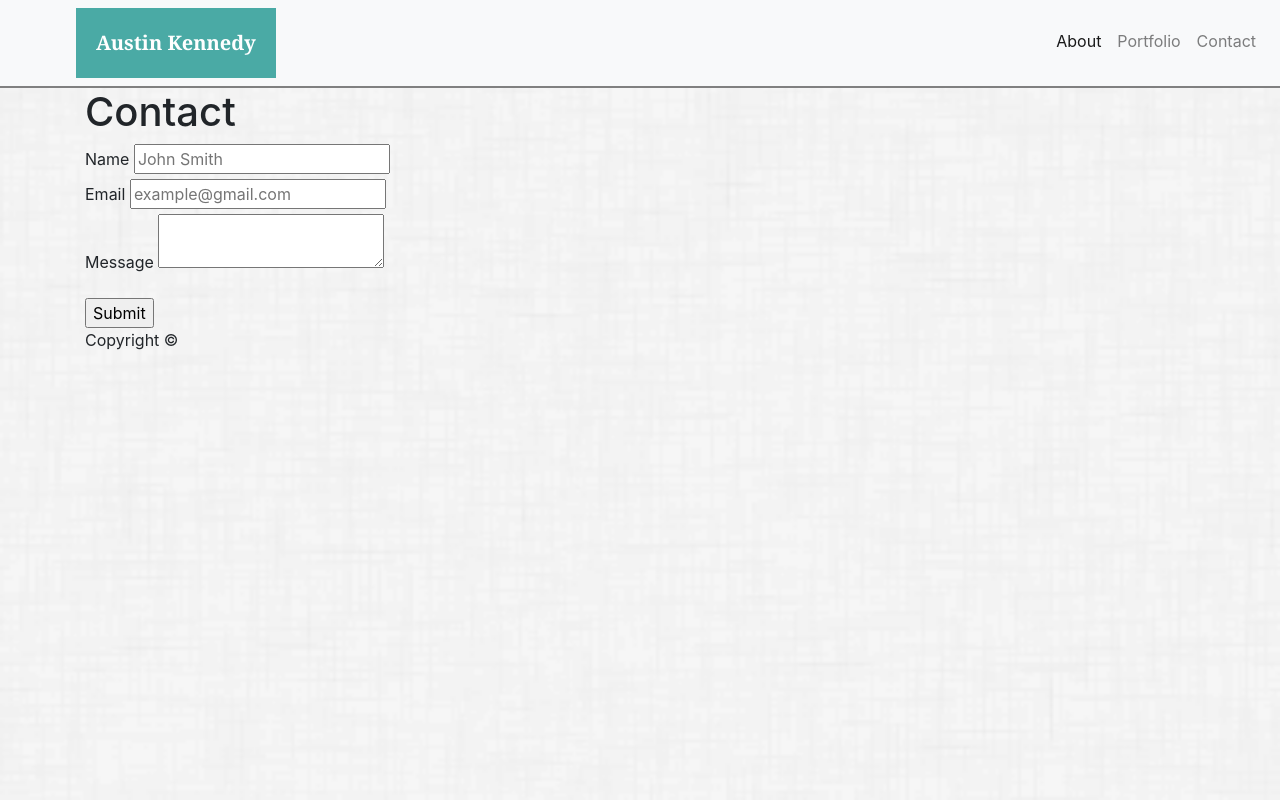
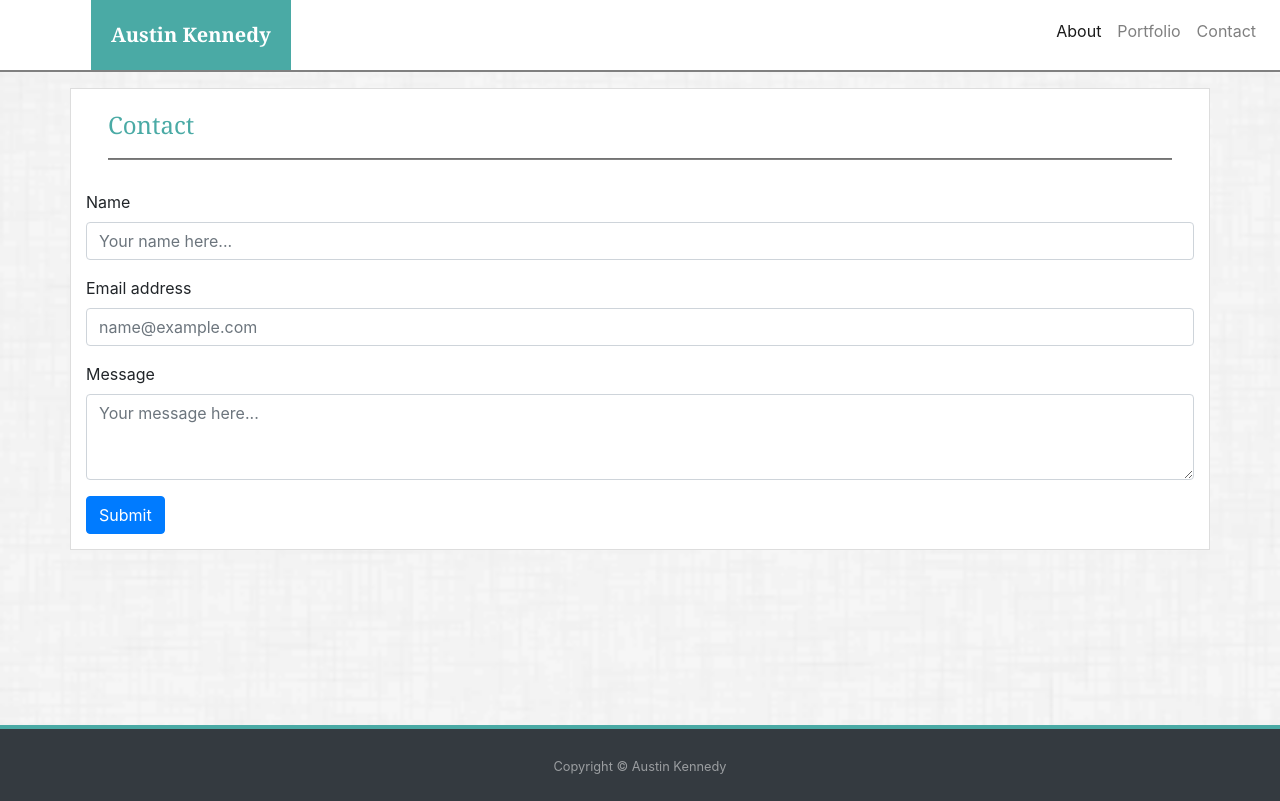
Before and after one commit to kennedyaustin/Bootstrap-Portfolio, a plain HTML site: page contact.html in a window 1280 px wide. Drawn offline with nearby package versions, Linux system fonts and the light colour scheme.

Commit message:
finished the contact page

```diff
--- a/assets/css/style.css
+++ b/assets/css/style.css
@@ -4,7 +4,7 @@
     color: #ffffff;
     font-family: Georgia, 'Times New Roman', Times, serif;
     font-weight: bolder;
-    margin-left: 60px;
+    margin-left: 75px;
 }
 
 #portfolioBox {
@@ -55,6 +55,9 @@ hr {
     border-bottom: 2px solid gray;
 }
 
+ {
+}
+
 .blueboxes {
     position: relative;
     background-color: #4aaaa5;
@@ -67,3 +70,11 @@ hr {
 #sticky-footer {
     border-top: 4px solid #4aaaa5;
 }
+
+@media screen and (max-width: 580px) {
+    #cat {
+        width: 300px;
+        margin: 0 0 25px 45px;
+        height: auto;
+    }
+}
--- a/contact.html
+++ b/contact.html
@@ -13,13 +13,13 @@
 
   <header>
 
-    <nav class="navbar navbar-expand-lg navbar-light bg-light">
-      <a class="navbar-brand" id="header" href="#">Austin Kennedy</a>
+    <nav class="navbar navbar-expand-lg navbar-light bg-white">
+      <a class="navbar-brand my-n2" id="header" href="#">Austin Kennedy</a>
       <button class="navbar-toggler" type="button" data-toggle="collapse" data-target="#navbarNav" aria-controls="navbarNav" aria-expanded="false" aria-label="Toggle navigation">
         <span class="navbar-toggler-icon"></span>
       </button>
       <div class="collapse navbar-collapse" id="navbarNav">
-        <ul class="navbar-nav ml-auto mb-1">
+        <ul class="navbar-nav ml-auto mb-2">
           <li class="nav-item active">
             <a class="nav-link" href="#">About</Menu> <span class="sr-only">(current)</span></a>
           </li>
@@ -35,7 +35,52 @@
 
   </header>
 
-  <div id="main-container" class="container">
+  <div class= "container mt-3" id= "portfolioBox">
+
+    <div class="row" style= "margin: 7px 7px 0 7px;">
+
+      <div class= "col-md-4" id="portBoxheader">
+
+        <h4>Contact</h4>
+
+      </div>
+      <hr>
+
+    </div>
+
+    <div>
+
+      <form>
+        <div class="form-group" id="Forms">
+          <label for="exampleName">Name</label>
+          <input type="text" class="form-control" placeholder="Your name here..." aria-describedby="emailHelp">
+        </div>
+        <div class="form-group">
+          <label for="exampleFormControlInput1">Email address</label>
+          <input type="email" class="form-control" id="exampleFormControlInput1" placeholder="name@example.com">
+        </div>
+        <div class="form-group">
+          <label for="exampleFormControlTextarea1">Message</label>
+          <textarea class="form-control" id="exampleFormControlTextarea1" rows="3" placeholder="Your message here..."></textarea>
+        </div>
+        <button type="submit" class="btn btn-primary">Submit</button>
+      </form>
+
+    </div>
+
+
+  </div>
+
+
+
+
+
+
+
+
+
+
+  <!-- <div id="main-container" class="container">
     <section class="main-section">
       <h1>Contact</h1>
 
@@ -59,15 +104,15 @@
 
     </section>
 
-  </div>
+  </div> -->
 
-  <footer>
-    <div class="container">
-      Copyright &copy;
+  <footer id="sticky-footer" class="py-4 bg-dark text-white-50">
+    <div class="container text-center">
+      <small>Copyright &copy; Austin Kennedy</small>
     </div>
   </footer>
 
-  <script src="https://code.jquery.com/jquery-3.4.1.slim.min.js" integrity="sha384-J6qa4849blE2+poT4WnyKhv5vZF5SrPo0iEjwBvKU7imGFAV0wwj1yYfoRSJoZ+n" crossorigin="anonymous"></script>
+<script src="https://code.jquery.com/jquery-3.4.1.slim.min.js" integrity="sha384-J6qa4849blE2+poT4WnyKhv5vZF5SrPo0iEjwBvKU7imGFAV0wwj1yYfoRSJoZ+n" crossorigin="anonymous"></script>
 <script src="https://cdn.jsdelivr.net/npm/popper.js@1.16.0/dist/umd/popper.min.js" integrity="sha384-Q6E9RHvbIyZFJoft+2mJbHaEWldlvI9IOYy5n3zV9zzTtmI3UksdQRVvoxMfooAo" crossorigin="anonymous"></script>
 <script src="https://stackpath.bootstrapcdn.com/bootstrap/4.4.1/js/bootstrap.min.js" integrity="sha384-wfSDF2E50Y2D1uUdj0O3uMBJnjuUD4Ih7YwaYd1iqfktj0Uod8GCExl3Og8ifwB6" crossorigin="anonymous"></script>
 </body>
```
Also changed, not shown: index.html (+7 -7 lines), portfolio.html (+1 -1 lines).
